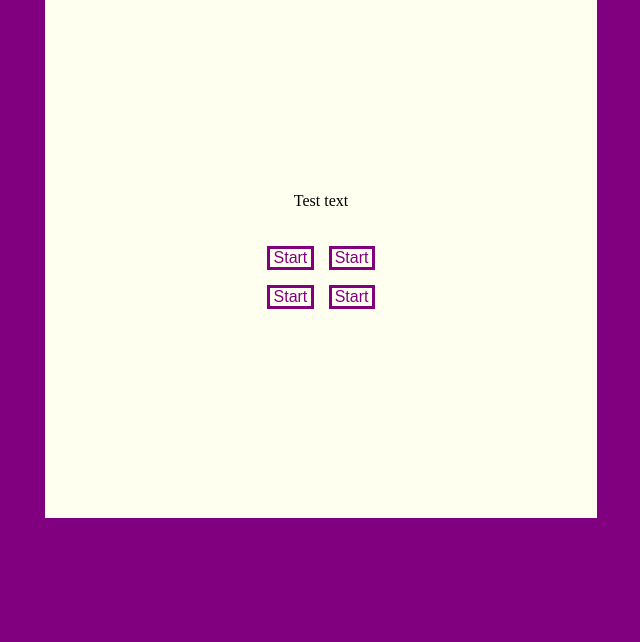
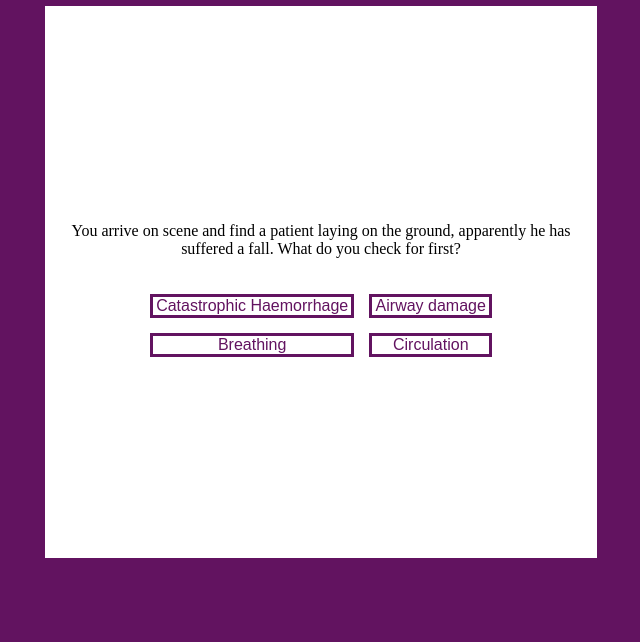
Before and after one commit to yousef-ibrahimm/emergencysimulator, a website: page demo_json/index.html in a window 1280 px wide. Shown: the part 158-800 px from the top of the page, without its empty margins (319-959 px from the left). Drawn offline with Linux system fonts and the light colour scheme.

Commit message:
added a complete scenario and end screen

```diff
--- a/demo_json/data.json
+++ b/demo_json/data.json
@@ -32,12 +32,12 @@
       "buttons": {
         "btn1": {
           "text": "Check Airway Damage",
-          "id": 2,
+          "id": 3,
           "optimum": true
         },
         "btn2": {
           "text": "Check Breathing",
-          "id": 2,
+          "id": 3,
           "optimum": false
         },
         "btn3": {
@@ -58,22 +58,179 @@
       "buttons": {
         "btn1": {
           "text": "Obtain Spo2 rating",
-          "id": 0,
+          "id": 4,
           "optimum": true
         },
         "btn2": {
           "text": "Adminster Oxygen",
-          "id": 0,
+          "id": 2,
           "optimum": false
         },
         "btn3": {
           "text": "Start CPR",
-          "id": 0,
+          "id": 2,
           "optimum": false
         },
         "btn4": {
           "text": "Move patient",
-          "id": 0,
+          "id": 2,
+          "optimum": false
+        }
+      }
+    },
+    {
+      "id": 3,
+      "text": "There appears to be damage to the airway, what do you do next?",
+      "buttons": {
+        "btn1": {
+          "text": "Obtain Spo2 rating",
+          "id": 4,
+          "optimum": true
+        },
+        "btn2": {
+          "text": "Adminster Oxygen",
+          "id": 5,
+          "optimum": false
+        },
+        "btn3": {
+          "text": "Start CPR",
+          "id": 3,
+          "optimum": false
+        },
+        "btn4": {
+          "text": "Move patient",
+          "id": 3,
+          "optimum": false
+        }
+      }
+    },
+    {
+      "id": 4,
+      "text": "SpO2 rating is low.",
+      "buttons": {
+        "btn1": {
+          "text": "Adminster Oxygen",
+          "id": 5,
+          "optimum": true
+        },
+        "btn2": {
+          "text": "Start CPR",
+          "id": 6,
+          "optimum": false
+        },
+        "btn3": {
+          "text": "Move Patient",
+          "id": 4,
+          "optimum": false
+        },
+        "btn4": {
+          "text": "Measure again",
+          "id": 4,
+          "optimum": false
+        }
+      }
+    },
+    {
+      "id": 5,
+      "text": "Patient is responding",
+      "buttons": {
+        "btn1": {
+          "text": "Keep adminstering Oxygen",
+          "id": 5,
+          "optimum": false
+        },
+        "btn2": {
+          "text": "Start CPR",
+          "id": 6,
+          "optimum": false
+        },
+        "btn3": {
+          "text": "Move Patient",
+          "id": 5,
+          "optimum": false
+        },
+        "btn4": {
+          "text": "Talk to patient",
+          "id": 7,
+          "optimum": true
+        }
+      }
+    },
+    {
+      "id": 6,
+      "text": "Patient is not responding",
+      "buttons": {
+        "btn1": {
+          "text": "Adminster Oxygen",
+          "id": 5,
+          "optimum": true
+        },
+        "btn2": {
+          "text": "Continue CPR",
+          "id": 6,
+          "optimum": false
+        },
+        "btn3": {
+          "text": "Move Patient",
+          "id": 6,
+          "optimum": false
+        },
+        "btn4": {
+          "text": "Call for backup",
+          "id": 6,
+          "optimum": false
+        }
+      }
+    },
+    {
+      "id": 7,
+      "text": "He says he is fine now. Good Job!, Press to end",
+      "buttons": {
+        "btn1": {
+          "text": "END",
+          "id": 8,
+          "optimum": true
+        },
+        "btn2": {
+          "text": "END",
+          "id": 8,
+          "optimum": false
+        },
+        "btn3": {
+          "text": "END",
+          "id": 8,
+          "optimum": false
+        },
+        "btn4": {
+          "text": "END",
+          "id": 8,
+          "optimum": false
+        }
+      }
+    },
+    {
+      "id": 8,
+      "text": "",
+      "end": true,
+      "buttons": {
+        "btn1": {
+          "text": "",
+          "id": 8,
+          "optimum": true
+        },
+        "btn2": {
+          "text": "",
+          "id": 8,
+          "optimum": false
+        },
+        "btn3": {
+          "text": "",
+          "id": 8,
+          "optimum": false
+        },
+        "btn4": {
+          "text": "",
+          "id": 8,
           "optimum": false
         }
       }
--- a/demo_json/index.html
+++ b/demo_json/index.html
@@ -8,8 +8,9 @@
     <title>Demo</title>
   </head>
   <body>
+    <h1>Emergency Simulator Prototype</h1>
     <div class="question-container">
-      <p id="textbox">Test text</p>
+      <p id="textbox" class="display">Test text</p>
       <div class="buttons">
         <button id="btn1" class="btn">Start</button>
         <button id="btn2" class="btn">Start</button>
--- a/demo_json/script.js
+++ b/demo_json/script.js
@@ -8,12 +8,16 @@ const btn4 = document.getElementById("btn4");
 let story,
   author,
   date,
+  optimum = 0,
+  questionsDone = 0,
   start = 0;
 
 function addData(data) {
   story = data.data;
   author = data.author;
   date = data.date;
+  console.log(story);
+  nextQuestion(story[start]);
 }
 async function loadData() {
   const response = await fetch("data.json");
@@ -26,41 +30,67 @@ async function loadData() {
   }
 }
 
+function checkEnd(obj) {
+  if (obj.end) {
+    textBox.textContent = `You chose ${optimum} best choices out of ${
+      questionsDone - 1
+    }`;
+    const buttons = document.querySelectorAll(".btn");
+    buttons.classList.add("hide");
+  }
+}
+
 function nextQuestion(obj) {
   textBox.textContent = obj.text;
   btn1.textContent = obj.buttons.btn1.text;
   btn2.textContent = obj.buttons.btn2.text;
   btn3.textContent = obj.buttons.btn3.text;
   btn4.textContent = obj.buttons.btn4.text;
+  questionsDone += 1;
 }
 
 window.addEventListener("load", loadData);
 
 btn1.addEventListener("click", (e) => {
   const button = e.target.id;
-  console.log(e.target.id);
+  if (story[start].buttons[button].optimum) {
+    optimum += 1;
+  }
+  console.log(optimum);
   start = story[start].buttons[button].id;
   nextQuestion(story[start]);
+  checkEnd(story[start]);
 });
 
 btn2.addEventListener("click", (e) => {
   const button = e.target.id;
-  console.log(e.target.id);
+  if (story[start].buttons[button].optimum) {
+    optimum += 1;
+  }
+  console.log(optimum);
   start = story[start].buttons[button].id;
   nextQuestion(story[start]);
+  checkEnd(story[start]);
 });
 
 btn3.addEventListener("click", (e) => {
   const button = e.target.id;
-  console.log(e.target.id);
+  if (story[start].buttons[button].optimum) {
+    optimum += 1;
+  }
+  console.log(optimum);
   start = story[start].buttons[button].id;
   nextQuestion(story[start]);
+  checkEnd(story[start]);
 });
 
 btn4.addEventListener("click", (e) => {
   const button = e.target.id;
-  console.log(e.target.id);
+  if (story[start].buttons[button].optimum) {
+    optimum += 1;
+  }
+  console.log(optimum);
   start = story[start].buttons[button].id;
   nextQuestion(story[start]);
+  checkEnd(story[start]);
 });
-console.log(story);
--- a/demo_json/style.css
+++ b/demo_json/style.css
@@ -1,18 +1,26 @@
 :root {
-  --primaryColor: purple;
-  --secondaryColor: ivory;
+  --primaryColor: #621360;
+  --secondaryColor: #ffffff;
 }
 
 body {
   padding: 0;
   margin: 0;
   display: flex;
+  flex-direction: column;
   align-items: center;
   justify-content: center;
   text-align: center;
   background-color: var(--primaryColor);
   width: 100vw;
   height: 100vh;
+}
+
+h1 {
+  display: flex;
+  margin: 10;
+  padding: 10;
+  color: var(--secondaryColor);
 }
 
 button {
@@ -43,7 +51,18 @@ button {
   margin-top: 20px;
 }
 
-button:hover{
+.hide {
+  display: none;
+}
+
+/* .display {
+  border: thick double;
+  border-width: 5px;
+  border-color: var(--primaryColor);
+  padding: 10;
+} */
+
+button:hover {
   opacity: 0.7;
   transform: scale(1.05);
 }
@@ -52,7 +71,7 @@ button:disabled {
   opacity: 0.5;
 }
 
-@media (max-width: 900px){
+@media (max-width: 900px) {
   * {
     font-size: 3vw;
   }
@@ -64,7 +83,7 @@ button:disabled {
   }
 }
 
-@media (max-width: 450px){
+@media (max-width: 450px) {
   * {
     font-size: 5vw;
   }
```
Also changed, not shown: demo/data.json (deleted, +0 -27 lines), demo/index.html (deleted, +0 -20 lines), demo/script.js (deleted, +0 -26 lines), demo_json/script.mjs (+33 -5 lines), demo/style.css (deleted).
